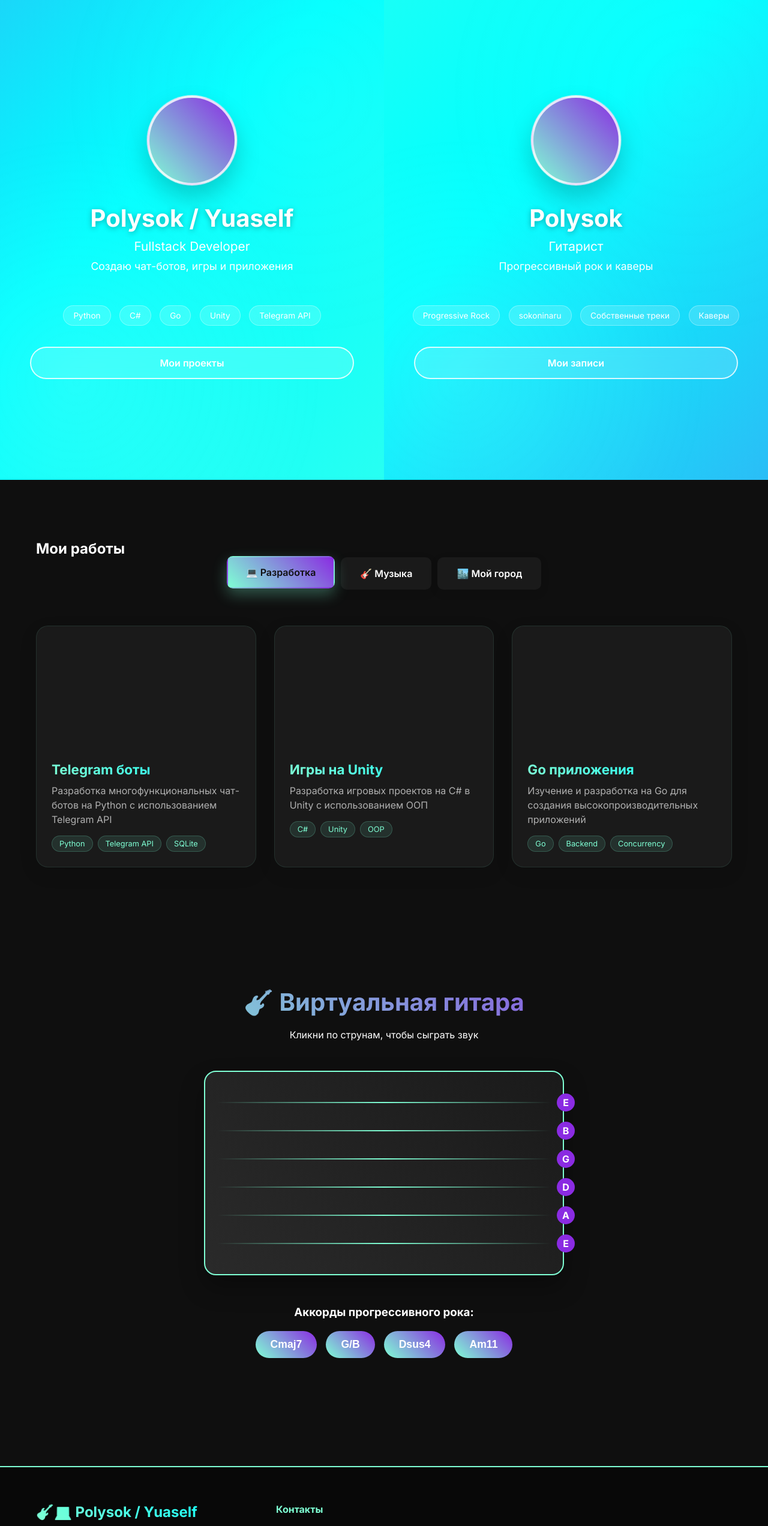
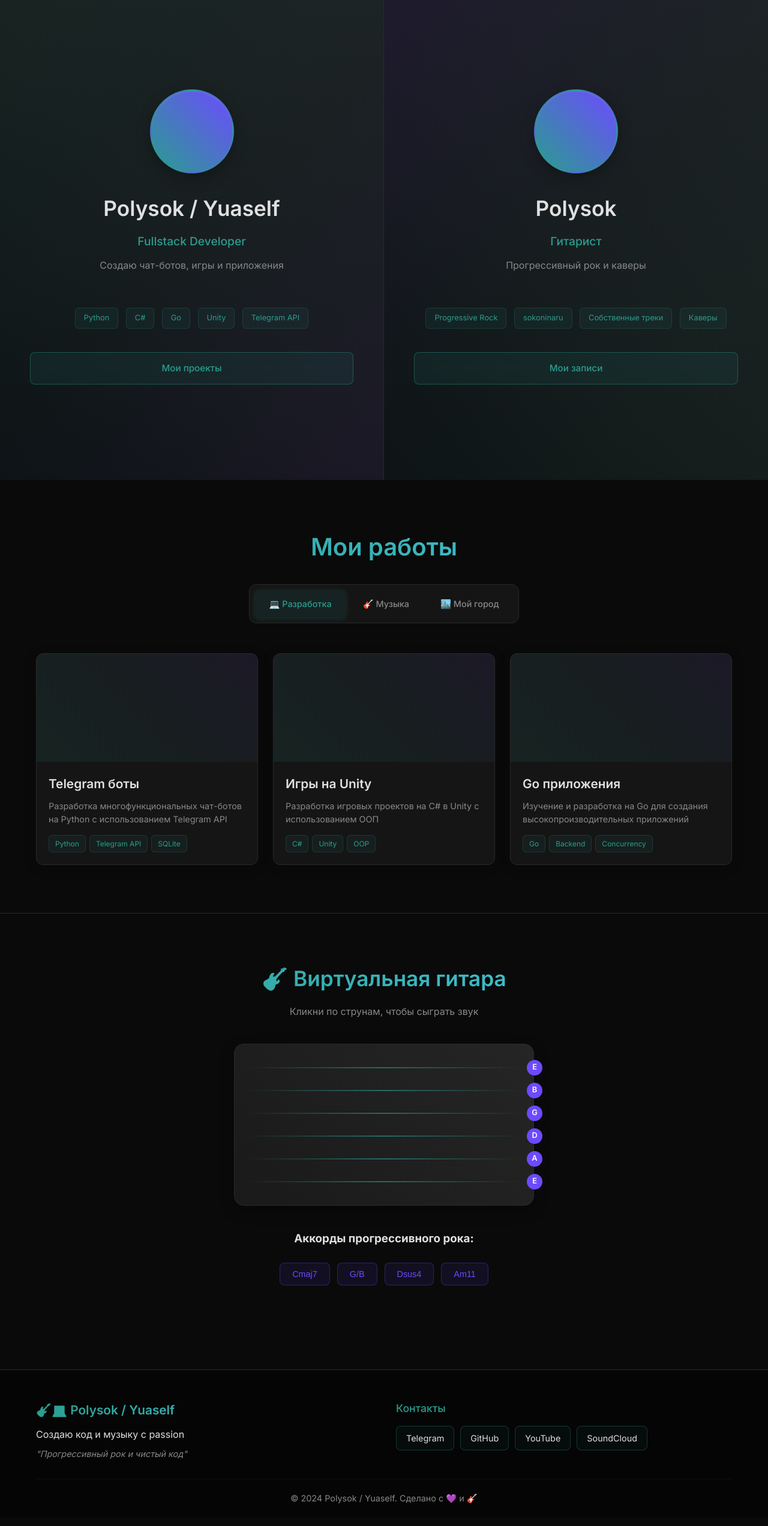
Before and after one commit to Polysock/polysock.github.io, a plain HTML site: page index.html in a window 1280 px wide. Shown: the top 2544 px of the page at 60% size. Drawn offline with Linux system fonts and the light colour scheme.

Commit message:
Update style.css

```diff
--- a/style.css
+++ b/style.css
@@ -1,74 +1,29 @@
-@import url('https://fonts.googleapis.com/css2?family=Inter:wght@300;400;600;700&display=swap');
+@import url('https://fonts.googleapis.com/css2?family=Inter:wght@300;400;500;600;700&display=swap');
 
 :root {
-    --aquamarine: #7FFFD4;
-    --cyan: #00FFFF;
-    --purple: #8A2BE2;
-    --dark-bg: #0f0f0f;
-    --darker-bg: #080808;
-    --dark-card: #1a1a1a;
-    --dark-text: #ffffff;
-    --dark-text-secondary: #b0b0b0;
-    --light-bg: #f7fafc;
-    --light-card: #ffffff;
-    --light-text: #1a202c;
-    --light-text-secondary: #4a5568;
-}
-
-[data-theme="light"] {
-    --bg-color: var(--light-bg);
-    --card-bg: var(--light-card);
-    --text-color: var(--light-text);
-    --text-secondary: var(--light-text-secondary);
-}
-
-[data-theme="dark"] {
-    --bg-color: var(--dark-bg);
-    --card-bg: var(--dark-card);
-    --text-color: var(--dark-text);
-    --text-secondary: var(--dark-text-secondary);
+    --aquamarine: #2a9d8f;
+    --cyan: #48cae4;
+    --purple: #6d4aff;
+    --dark-bg: #0a0a0a;
+    --darker-bg: #050505;
+    --dark-card: #151515;
+    --dark-border: #2a2a2a;
+    --dark-text: #e0e0e0;
+    --dark-text-secondary: #888888;
 }
 
 * {
     margin: 0;
     padding: 0;
     box-sizing: border-box;
-    transition: background-color 0.3s ease, color 0.3s ease;
 }
 
 body {
     font-family: 'Inter', sans-serif;
-    background: var(--bg-color);
-    color: var(--text-color);
+    background: var(--dark-bg);
+    color: var(--dark-text);
     overflow-x: hidden;
-}
-
-/* Переключатель темы */
-.theme-switcher {
-    position: fixed;
-    top: 20px;
-    right: 20px;
-    z-index: 1000;
-}
-
-#themeToggle {
-    background: var(--card-bg);
-    border: 2px solid var(--aquamarine);
-    color: var(--text-color);
-    width: 50px;
-    height: 50px;
-    border-radius: 50%;
-    cursor: pointer;
-    font-size: 1.2rem;
-    backdrop-filter: blur(10px);
-    box-shadow: 0 5px 15px rgba(0,0,0,0.2);
-    transition: all 0.3s ease;
-}
-
-#themeToggle:hover {
-    transform: scale(1.1) rotate(15deg);
-    background: var(--aquamarine);
-    color: var(--dark-bg);
+    line-height: 1.6;
 }
 
 /* Анимации */
@@ -83,21 +38,10 @@ body {
     }
 }
 
-@keyframes gradientShift {
-    0% { background-position: 0% 50%; }
-    50% { background-position: 100% 50%; }
-    100% { background-position: 0% 50%; }
-}
-
-@keyframes float {
-    0%, 100% { transform: translateY(0px); }
-    50% { transform: translateY(-10px); }
-}
-
-@keyframes vibrate {
+@keyframes stringVibrate {
     0%, 100% { transform: translateX(0); }
-    25% { transform: translateX(-2px); }
-    75% { transform: translateX(2px); }
+    25% { transform: translateX(-1px); }
+    75% { transform: translateX(1px); }
 }
 
 /* Основные стили */
@@ -112,13 +56,36 @@ body {
     grid-template-columns: 1fr 1fr;
     min-height: 100vh;
     align-items: center;
+    position: relative;
 }
 
 .code-side {
-    background: linear-gradient(-45deg, var(--aquamarine), var(--cyan), var(--purple));
-    background-size: 400% 400%;
-    animation: gradientShift 8s ease infinite;
-    color: white;
+    background:
+        linear-gradient(135deg,
+            rgba(42, 157, 143, 0.1) 0%,
+            rgba(72, 202, 228, 0.05) 50%,
+            rgba(109, 74, 255, 0.08) 100%),
+        linear-gradient(45deg, #0a0a0a 0%, #151515 50%, #1a1a1a 100%);
+    color: var(--dark-text);
+    padding: 80px 40px;
+    text-align: center;
+    height: 100vh;
+    display: flex;
+    flex-direction: column;
+    justify-content: center;
+    position: relative;
+    overflow: hidden;
+    border-right: 1px solid var(--dark-border);
+}
+
+.music-side {
+    background:
+        linear-gradient(135deg,
+            rgba(109, 74, 255, 0.1) 0%,
+            rgba(72, 202, 228, 0.05) 50%,
+            rgba(42, 157, 143, 0.08) 100%),
+        linear-gradient(45deg, #0a0a0a 0%, #151515 50%, #1a1a1a 100%);
+    color: var(--dark-text);
     padding: 80px 40px;
     text-align: center;
     height: 100vh;
@@ -129,49 +96,21 @@ body {
     overflow: hidden;
 }
 
-.music-side {
-    background: linear-gradient(-45deg, var(--purple), var(--cyan), var(--aquamarine));
-    background-size: 400% 400%;
-    animation: gradientShift 8s ease infinite;
-    color: white;
-    padding: 80px 40px;
-    text-align: center;
-    height: 100vh;
-    display: flex;
-    flex-direction: column;
-    justify-content: center;
-    position: relative;
-    overflow: hidden;
-}
-
-.code-side::before,
-.music-side::before {
-    content: '';
-    position: absolute;
-    top: 0;
-    left: 0;
-    right: 0;
-    bottom: 0;
-    background:
-        radial-gradient(circle at 20% 80%, rgba(255,255,255,0.1) 0%, transparent 50%),
-        radial-gradient(circle at 80% 20%, rgba(255,255,255,0.05) 0%, transparent 50%);
-    animation: float 6s ease-in-out infinite;
-}
-
 .avatar {
-    width: 150px;
-    height: 150px;
+    width: 140px;
+    height: 140px;
     border-radius: 50%;
-    border: 4px solid rgba(255, 255, 255, 0.8);
+    border: 3px solid rgba(42, 157, 143, 0.3);
     margin: 0 auto 30px;
     background: linear-gradient(45deg, var(--aquamarine), var(--purple));
     position: relative;
     z-index: 2;
     animation: fadeInUp 1s ease-out;
     box-shadow:
-        0 20px 40px rgba(0, 0, 0, 0.2),
-        0 0 0 1px rgba(255, 255, 255, 0.3);
+        0 8px 25px rgba(0, 0, 0, 0.3),
+        inset 0 1px 0 rgba(255, 255, 255, 0.1);
     overflow: hidden;
+    transition: all 0.3s ease;
 }
 
 .avatar img {
@@ -182,32 +121,36 @@ body {
 }
 
 .avatar:hover {
-    transform: scale(1.05);
+    transform: scale(1.03);
+    border-color: rgba(42, 157, 143, 0.6);
     box-shadow:
-        0 30px 60px rgba(0, 0, 0, 0.3),
-        0 0 0 2px rgba(255, 255, 255, 0.5);
+        0 12px 35px rgba(42, 157, 143, 0.2),
+        inset 0 1px 0 rgba(255, 255, 255, 0.2);
 }
 
 h1 {
-    font-size: 2.5rem;
-    margin-bottom: 10px;
+    font-size: 2.2rem;
+    margin-bottom: 12px;
     position: relative;
     z-index: 2;
     animation: fadeInUp 1s ease-out 0.2s both;
-    text-shadow: 0 2px 10px rgba(0,0,0,0.3);
+    font-weight: 600;
+    color: var(--dark-text);
 }
 
 .subtitle {
-    font-size: 1.3rem;
-    margin-bottom: 10px;
+    font-size: 1.2rem;
+    margin-bottom: 12px;
     opacity: 0.9;
     position: relative;
     z-index: 2;
     animation: fadeInUp 1s ease-out 0.3s both;
+    color: var(--aquamarine);
+    font-weight: 500;
 }
 
 .description {
-    font-size: 1.1rem;
+    font-size: 1rem;
     margin-bottom: 30px;
     opacity: 0.8;
     position: relative;
@@ -216,49 +159,38 @@ h1 {
     max-width: 400px;
     margin-left: auto;
     margin-right: auto;
+    line-height: 1.5;
+    color: var(--dark-text-secondary);
 }
 
 .btn {
     display: inline-block;
-    padding: 15px 35px;
+    padding: 14px 32px;
     margin: 10px;
-    border: 2px solid rgba(255, 255, 255, 0.8);
-    background: rgba(255, 255, 255, 0.15);
+    border: 1px solid rgba(42, 157, 143, 0.4);
+    background: rgba(42, 157, 143, 0.1);
     backdrop-filter: blur(10px);
-    color: white;
+    color: var(--aquamarine);
     text-decoration: none;
-    border-radius: 50px;
-    font-weight: 600;
+    border-radius: 8px;
+    font-weight: 500;
     position: relative;
     z-index: 2;
     overflow: hidden;
     animation: fadeInUp 1s ease-out 0.6s both;
     transition: all 0.3s ease;
-}
-
-.btn::before {
-    content: '';
-    position: absolute;
-    top: 0;
-    left: -100%;
-    width: 100%;
-    height: 100%;
-    background: linear-gradient(90deg, transparent, rgba(255,255,255,0.2), transparent);
-    transition: left 0.5s;
-}
-
-.btn:hover::before {
-    left: 100%;
+    font-size: 0.95rem;
 }
 
 .btn:hover {
-    background: rgba(255, 255, 255, 0.25);
-    transform: translateY(-3px);
-    box-shadow: 0 10px 25px rgba(0,0,0,0.2);
+    background: rgba(42, 157, 143, 0.15);
+    transform: translateY(-2px);
+    border-color: rgba(42, 157, 143, 0.6);
+    box-shadow: 0 5px 20px rgba(42, 157, 143, 0.2);
 }
 
 .skills {
-    margin: 20px 0;
+    margin: 25px 0;
     position: relative;
     z-index: 2;
     animation: fadeInUp 1s ease-out 0.8s both;
@@ -266,116 +198,136 @@ h1 {
 
 .skills span {
     display: inline-block;
-    background: rgba(255,255,255,0.15);
-    padding: 8px 16px;
-    margin: 5px;
-    border-radius: 20px;
-    border: 1px solid rgba(255,255,255,0.3);
-    font-size: 0.85rem;
-    backdrop-filter: blur(10px);
+    background: rgba(42, 157, 143, 0.08);
+    padding: 6px 14px;
+    margin: 4px;
+    border-radius: 6px;
+    border: 1px solid rgba(42, 157, 143, 0.2);
+    font-size: 0.8rem;
+    color: var(--aquamarine);
     transition: all 0.3s ease;
 }
 
 .skills span:hover {
-    background: rgba(255,255,255,0.25);
-    transform: translateY(-2px);
+    background: rgba(42, 157, 143, 0.12);
+    transform: translateY(-1px);
+    border-color: rgba(42, 157, 143, 0.4);
 }
 
 /* Портфолио */
 .portfolio {
-    padding: 100px 20px;
-    background: var(--bg-color);
+    padding: 80px 20px;
+    background: var(--dark-bg);
+    position: relative;
+}
+
+.section-header {
+    text-align: center;
+    margin-bottom: 50px;
+}
+
+.section-header h2 {
+    font-size: 2.5rem;
+    margin-bottom: 30px;
+    background: linear-gradient(45deg, var(--aquamarine), var(--cyan));
+    -webkit-background-clip: text;
+    -webkit-text-fill-color: transparent;
+    font-weight: 600;
 }
 
 .tabs {
-    display: flex;
-    justify-content: center;
-    margin-bottom: 60px;
-    flex-wrap: wrap;
-    gap: 10px;
+    display: inline-flex;
+    background: var(--dark-card);
+    padding: 8px;
+    border-radius: 12px;
+    border: 1px solid var(--dark-border);
+    gap: 4px;
 }
 
 .tab {
-    padding: 15px 30px;
-    background: var(--card-bg);
-    border-radius: 10px;
+    padding: 12px 24px;
+    background: transparent;
+    border-radius: 8px;
     cursor: pointer;
-    box-shadow: 0 5px 15px rgba(0,0,0,0.1);
     transition: all 0.3s ease;
-    font-weight: 600;
-    border: 2px solid transparent;
+    font-weight: 500;
+    font-size: 0.9rem;
+    color: var(--dark-text-secondary);
+    border: none;
 }
 
 .tab.active {
-    background: linear-gradient(45deg, var(--aquamarine), var(--purple));
-    color: var(--dark-bg);
-    transform: translateY(-2px);
-    box-shadow: 0 10px 25px rgba(127, 255, 212, 0.3);
+    background: rgba(42, 157, 143, 0.1);
+    color: var(--aquamarine);
+    box-shadow: 0 2px 8px rgba(42, 157, 143, 0.2);
 }
 
 .tab:hover:not(.active) {
-    border-color: var(--aquamarine);
-    transform: translateY(-2px);
+    color: var(--dark-text);
+    background: rgba(255, 255, 255, 0.03);
 }
 
 .works-grid {
     display: grid;
     grid-template-columns: repeat(auto-fit, minmax(350px, 1fr));
-    gap: 30px;
+    gap: 25px;
 }
 
 .work-card {
-    background: var(--card-bg);
-    border-radius: 20px;
+    background: var(--dark-card);
+    border-radius: 12px;
     overflow: hidden;
-    box-shadow: 0 10px 30px rgba(0,0,0,0.1);
+    box-shadow: 0 4px 20px rgba(0, 0, 0, 0.2);
     transition: all 0.3s ease;
-    border: 1px solid rgba(127, 255, 212, 0.1);
+    border: 1px solid var(--dark-border);
 }
 
 .work-card:hover {
-    transform: translateY(-10px);
-    box-shadow: 0 20px 40px rgba(127, 255, 212, 0.2);
-    border-color: rgba(127, 255, 212, 0.3);
+    transform: translateY(-5px);
+    box-shadow: 0 8px 30px rgba(42, 157, 143, 0.15);
+    border-color: rgba(42, 157, 143, 0.3);
 }
 
 .work-image, .music-image, .city-image {
-    height: 200px;
+    height: 180px;
     position: relative;
+    background: linear-gradient(45deg,
+        rgba(42, 157, 143, 0.1),
+        rgba(72, 202, 228, 0.05),
+        rgba(109, 74, 255, 0.08));
 }
 
 .work-content {
-    padding: 25px;
+    padding: 20px;
 }
 
 .work-content h3 {
-    font-size: 1.4rem;
+    font-size: 1.3rem;
     margin-bottom: 10px;
-    color: var(--text-color);
-    background: linear-gradient(45deg, var(--aquamarine), var(--cyan));
-    -webkit-background-clip: text;
-    -webkit-text-fill-color: transparent;
+    color: var(--dark-text);
+    font-weight: 600;
 }
 
 .work-content p {
-    color: var(--text-secondary);
+    color: var(--dark-text-secondary);
     margin-bottom: 15px;
     line-height: 1.5;
+    font-size: 0.9rem;
 }
 
 .tech-stack, .music-type, .city-features {
     display: flex;
     flex-wrap: wrap;
-    gap: 8px;
+    gap: 6px;
 }
 
 .tech-stack span, .music-type span, .city-features span {
-    background: rgba(127, 255, 212, 0.1);
-    padding: 5px 12px;
-    border-radius: 15px;
-    font-size: 0.8rem;
+    background: rgba(42, 157, 143, 0.08);
+    padding: 4px 10px;
+    border-radius: 6px;
+    font-size: 0.75rem;
     color: var(--aquamarine);
-    border: 1px solid rgba(127, 255, 212, 0.2);
+    border: 1px solid rgba(42, 157, 143, 0.2);
 }
 
 .city-info {
@@ -387,159 +339,186 @@ h1 {
     justify-content: space-between;
     margin-bottom: 8px;
     padding: 8px 0;
-    border-bottom: 1px solid rgba(127, 255, 212, 0.1);
+    border-bottom: 1px solid rgba(42, 157, 143, 0.1);
 }
 
 .detail-label {
-    font-weight: 600;
+    font-weight: 500;
     color: var(--aquamarine);
+    font-size: 0.9rem;
 }
 
 .detail-value {
-    color: var(--text-secondary);
+    color: var(--dark-text-secondary);
+    font-size: 0.9rem;
 }
 
 /* Гитара */
 .guitar-section {
-    padding: 100px 20px;
-    background: var(--bg-color);
+    padding: 80px 20px;
+    background: var(--dark-bg);
     text-align: center;
+    border-top: 1px solid var(--dark-border);
 }
 
 .guitar-section h2 {
-    font-size: 2.5rem;
-    margin-bottom: 20px;
-    background: linear-gradient(45deg, var(--aquamarine), var(--purple));
+    font-size: 2.2rem;
+    margin-bottom: 15px;
+    background: linear-gradient(45deg, var(--aquamarine), var(--cyan));
     -webkit-background-clip: text;
     -webkit-text-fill-color: transparent;
+    font-weight: 600;
+}
+
+.guitar-section p {
+    color: var(--dark-text-secondary);
+    margin-bottom: 40px;
+    font-size: 1rem;
 }
 
 .guitar {
-    margin: 50px auto;
-    max-width: 600px;
+    margin: 40px auto;
+    max-width: 500px;
 }
 
 .guitar-body {
-    background: linear-gradient(45deg, #2a2a2a, #1a1a1a);
-    border-radius: 20px;
-    padding: 40px 20px;
-    box-shadow: 0 20px 40px rgba(0,0,0,0.3);
+    background: linear-gradient(45deg, #1a1a1a, #252525);
+    border-radius: 16px;
+    padding: 30px 20px;
+    box-shadow: 0 8px 25px rgba(0,0,0,0.3);
     position: relative;
-    border: 2px solid var(--aquamarine);
+    border: 1px solid var(--dark-border);
 }
 
 .strings {
     display: flex;
     flex-direction: column;
-    gap: 25px;
+    gap: 20px;
 }
 
 .string {
     position: relative;
     cursor: pointer;
-    padding: 10px 0;
-    border-radius: 10px;
+    padding: 8px 0;
+    border-radius: 8px;
     transition: all 0.3s ease;
 }
 
 .string:hover {
-    background: rgba(127, 255, 212, 0.1);
+    background: rgba(42, 157, 143, 0.05);
 }
 
 .string-line {
     height: 2px;
-    background: linear-gradient(90deg, transparent, var(--aquamarine), transparent);
+    background: linear-gradient(90deg,
+        transparent,
+        rgba(42, 157, 143, 0.6),
+        transparent);
     position: relative;
+    transition: all 0.3s ease;
+}
+
+.string.active .string-line {
+    background: linear-gradient(90deg,
+        transparent,
+        var(--aquamarine),
+        transparent);
+    animation: stringVibrate 0.3s ease;
 }
 
 .string span {
     position: absolute;
-    right: -40px;
+    right: -35px;
     top: 50%;
     transform: translateY(-50%);
     background: var(--purple);
     color: white;
-    width: 30px;
-    height: 30px;
+    width: 26px;
+    height: 26px;
     border-radius: 50%;
     display: flex;
     align-items: center;
     justify-content: center;
-    font-weight: bold;
-}
-
-.string.active .string-line {
-    animation: vibrate 0.3s ease;
+    font-weight: 600;
+    font-size: 0.8rem;
 }
 
 .chord-buttons {
     display: flex;
     justify-content: center;
-    gap: 15px;
-    margin-top: 20px;
+    gap: 12px;
+    margin-top: 25px;
     flex-wrap: wrap;
 }
 
 .chord-btn {
-    padding: 12px 25px;
-    border: none;
-    background: linear-gradient(45deg, var(--aquamarine), var(--purple));
-    color: white;
-    border-radius: 25px;
+    padding: 10px 20px;
+    border: 1px solid rgba(109, 74, 255, 0.3);
+    background: rgba(109, 74, 255, 0.1);
+    color: var(--purple);
+    border-radius: 8px;
     cursor: pointer;
-    font-weight: bold;
-    font-size: 1.1rem;
+    font-weight: 500;
+    font-size: 0.9rem;
     transition: all 0.3s ease;
 }
 
 .chord-btn:hover {
-    transform: translateY(-3px) scale(1.05);
-    box-shadow: 0 10px 20px rgba(127, 255, 212, 0.3);
+    background: rgba(109, 74, 255, 0.15);
+    transform: translateY(-2px);
+    border-color: rgba(109, 74, 255, 0.5);
+    box-shadow: 0 4px 15px rgba(109, 74, 255, 0.2);
 }
 
 /* Аудио плеер */
 .audio-player audio {
-    border-radius: 10px;
-    background: var(--card-bg);
+    width: 100%;
+    border-radius: 8px;
+    background: var(--dark-card);
+    margin-top: 10px;
 }
 
 .audio-player audio::-webkit-media-controls-panel {
-    background: var(--card-bg);
+    background: var(--dark-card);
 }
 
 /* Футер */
 .footer {
     background: var(--darker-bg);
-    color: white;
-    padding: 60px 20px 20px;
-    margin-top: 80px;
-    border-top: 2px solid var(--aquamarine);
+    color: var(--dark-text);
+    padding: 50px 20px 20px;
+    margin-top: 60px;
+    border-top: 1px solid var(--dark-border);
 }
 
 .footer-content {
     display: grid;
-    grid-template-columns: 1fr 1fr 1fr;
+    grid-template-columns: 1fr 1fr;
     gap: 40px;
-    margin-bottom: 40px;
+    margin-bottom: 30px;
 }
 
 .footer-section h3 {
     background: linear-gradient(45deg, var(--aquamarine), var(--cyan));
     -webkit-background-clip: text;
     -webkit-text-fill-color: transparent;
-    margin-bottom: 15px;
-    font-size: 1.5rem;
+    margin-bottom: 12px;
+    font-size: 1.3rem;
+    font-weight: 600;
 }
 
 .footer-section h4 {
-    margin-bottom: 20px;
+    margin-bottom: 15px;
     color: var(--aquamarine);
+    font-size: 1.1rem;
+    font-weight: 500;
 }
 
 .footer-quote {
     font-style: italic;
-    color: var(--cyan);
-    margin-top: 10px;
+    color: var(--dark-text-secondary);
+    margin-top: 8px;
+    font-size: 0.9rem;
 }
 
 .social-links {
@@ -549,41 +528,29 @@ h1 {
 }
 
 .social-link {
-    color: white;
+    color: var(--dark-text);
     text-decoration: none;
     padding: 8px 16px;
-    border: 1px solid rgba(127, 255, 212, 0.3);
-    border-radius: 20px;
+    border: 1px solid rgba(42, 157, 143, 0.3);
+    border-radius: 8px;
     transition: all 0.3s ease;
-    background: rgba(127, 255, 212, 0.1);
+    background: rgba(42, 157, 143, 0.05);
+    font-size: 0.9rem;
 }
 
 .social-link:hover {
-    background: rgba(127, 255, 212, 0.2);
-    transform: translateY(-2px);
-    border-color: var(--aquamarine);
-}
-
-.footer-skills {
-    display: flex;
-    flex-wrap: wrap;
-    gap: 8px;
-}
-
-.footer-skills span {
-    background: rgba(127, 255, 212, 0.1);
-    padding: 5px 12px;
-    border-radius: 15px;
-    font-size: 0.8rem;
+    background: rgba(42, 157, 143, 0.1);
+    transform: translateY(-1px);
+    border-color: rgba(42, 157, 143, 0.5);
     color: var(--aquamarine);
-    border: 1px solid rgba(127, 255, 212, 0.2);
 }
 
 .footer-bottom {
-    border-top: 1px solid rgba(127, 255, 212, 0.2);
+    border-top: 1px solid rgba(42, 157, 143, 0.1);
     padding-top: 20px;
     text-align: center;
-    opacity: 0.7;
+    color: var(--dark-text-secondary);
+    font-size: 0.9rem;
 }
 
 /* Адаптивность */
@@ -595,10 +562,12 @@ h1 {
     .code-side, .music-side {
         height: 50vh;
         padding: 40px 20px;
+        border-right: none;
+        border-bottom: 1px solid var(--dark-border);
     }
 
     h1 {
-        font-size: 2rem;
+        font-size: 1.8rem;
     }
 
     .subtitle {
@@ -616,26 +585,48 @@ h1 {
 
     .tabs {
         flex-direction: column;
-        align-items: center;
+        width: 100%;
+        max-width: 300px;
     }
 
     .tab {
-        width: 200px;
         text-align: center;
     }
 
-    .footer-content {
+    .guitar {
+        margin: 30px auto;
+    }
+
+    .chord-buttons {
+        gap: 8px;
+    }
+
+    .chord-btn {
+        padding: 8px 16px;
+        font-size: 0.85rem;
+    }
+}
+
+@media (max-width: 480px) {
+    .hero {
+        min-height: auto;
+    }
+
+    .code-side, .music-side {
+        height: auto;
+        min-height: 50vh;
+    }
+
+    .avatar {
+        width: 120px;
+        height: 120px;
+    }
+
+    .works-grid {
         grid-template-columns: 1fr;
     }
 
-    .theme-switcher {
-        top: 10px;
-        right: 10px;
-    }
-
-    #themeToggle {
-        width: 40px;
-        height: 40px;
-        font-size: 1rem;
+    .guitar-body {
+        padding: 20px 15px;
     }
 }
```
